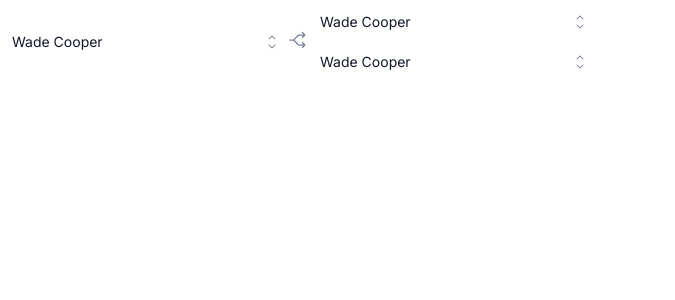
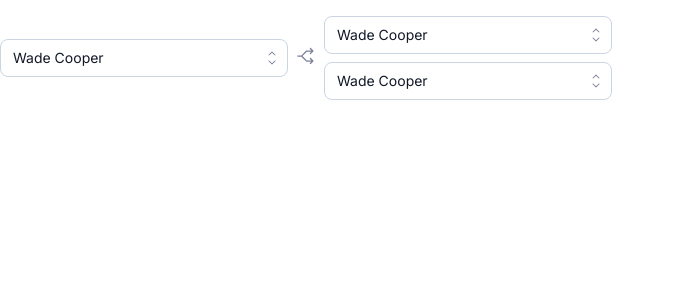
Before and after one commit to lkowalick/rift-takehome, a Next.js app: page / in a window 1280 px wide. Shown: the top 300 px of the page, without its empty margins (0-675 px from the left). Built offline with nearby package versions, Linux system fonts and the light colour scheme.

Commit message:
Add styling, pull out field selectors

```diff
--- /dev/null
+++ b/app/components/bottom-crm-field-selector.tsx
@@ -0,0 +1,5 @@
+import FieldSelector from "./field-selector";
+
+export default function BottomCrmFieldSelector() {
+    return <FieldSelector/>;
+}
--- a/app/components/field-mapping.tsx
+++ b/app/components/field-mapping.tsx
@@ -1,18 +1,20 @@
-import FieldSelector from "./field-selector";
 import Image from "next/image";
+import RiftFieldSelector from "./rift-field-selector";
+import TopCrmFieldSelector from "./top-crm-field-selector";
+import BottomCrmFieldSelector from "./bottom-crm-field-selector";
 
 export default function FieldMapping() {
     return (
-        <div className="flex items-center">
+        <div className="flex items-center my-3">
             <div>
-                <FieldSelector />
+                <RiftFieldSelector />
             </div>
-            <div>
+            <div className="px-2">
                 <Image src="/arrows-split.svg" width={20} height={20} alt="Maps to CRM Fields" />
             </div>
             <div>
-                <FieldSelector />
-                <FieldSelector />
+                <TopCrmFieldSelector className="mb-2"/>
+                <BottomCrmFieldSelector className="mt-2" />
             </div>
         </div>
     )
--- a/app/components/field-selector.tsx
+++ b/app/components/field-selector.tsx
@@ -7,7 +7,7 @@ interface Person {
     name: string;
   }
 
-export default function FieldSelector() {
+export default function FieldSelector({ className = ''}) {
     const people: Person[] = [
       { id: 1, name: 'Wade Cooper' },
       { id: 2, name: 'Arlene Mccoy' },
@@ -31,12 +31,12 @@ export default function FieldSelector() {
             )
 
       return (
-        <div className="top-16 w-72">
+        <div className={`w-72 ${className}`}>
           <Combobox value={selected} onChange={setSelected}>
             <div className="relative mt-1">
-              <div className="relative w-full cursor-default overflow-hidden rounded-lg bg-white text-left focus:outline-none focus-visible:ring-2 focus-visible:ring-white/75 focus-visible:ring-offset-2 focus-visible:ring-offset-teal-300 sm:text-sm">
+              <div className="relative w-full cursor-default overflow-hidden  bg-white text-left focus:outline-none focus-visible:ring-2 focus-visible:ring-white/75 focus-visible:ring-offset-2 focus-visible:ring-offset-teal-300 sm:text-sm">
                 <Combobox.Input
-                  className="w-full border-solid py-2 pl-3 pr-10 text-sm leading-5 text-gray-900 focus:ring-0"
+                  className="w-full border border-solid border-slate-300 py-2 rounded-lg pl-3 pr-10 text-sm leading-5 text-gray-900 focus:ring-0"
                   displayValue={(person: Person) => person.name}
                   onChange={(event) => setQuery(event.target.value)}
                 />
@@ -51,7 +51,7 @@ export default function FieldSelector() {
                 leaveTo="opacity-0"
                 afterLeave={() => setQuery('')}
               >
-                <Combobox.Options className="absolute mt-1 max-h-60 w-full overflow-auto rounded-md bg-white py-1 text-base shadow-lg ring-1 ring-black/5 focus:outline-none sm:text-sm">
+                <Combobox.Options className="absolute mt-1 max-h-60 w-full overflow-auto rounded-md bg-white py-1 text-base shadow-lg ring-1 ring-black/5 focus:outline-none sm:text-sm z-10">
                   {filteredPeople.length === 0 && query !== '' ? (
                     <div className="relative cursor-default select-none px-4 py-2 text-gray-700">
                       Nothing found.
--- /dev/null
+++ b/app/components/rift-field-selector.tsx
@@ -0,0 +1,5 @@
+import FieldSelector from "./field-selector";
+
+export default function RiftFieldSelector({ className = '' }) {
+    return <FieldSelector className={className} />;
+}
--- /dev/null
+++ b/app/components/top-crm-field-selector.tsx
@@ -0,0 +1,5 @@
+import FieldSelector from "./field-selector";
+
+export default function TopCrmFieldSelector({ className = '' }) {
+    return <FieldSelector className={className} />;
+}
```
